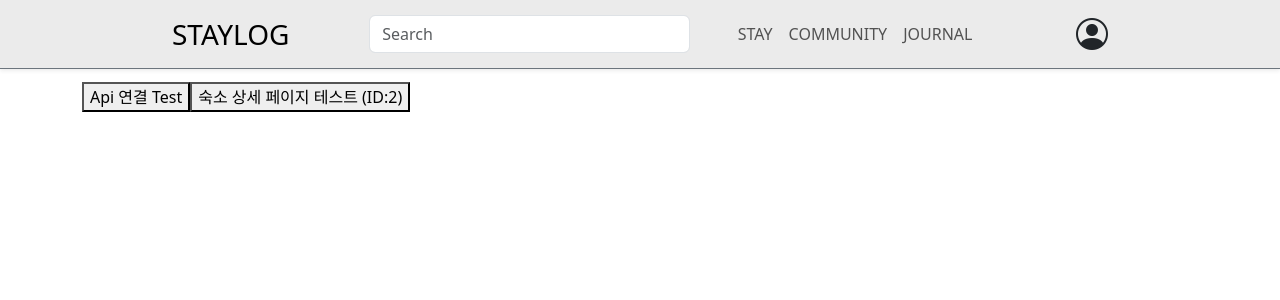
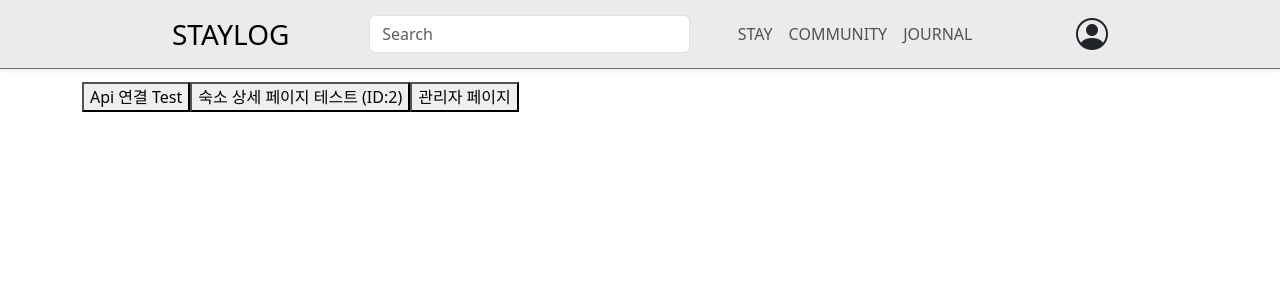
Before and after one commit to Acorn-Team-404/Staylog_Frontend, a React (Vite) app in the folder staylog-frontend/: page /login in a window 1280 px wide. Shown: the top 300 px of the page. Built offline with nearby package versions, Linux system fonts and the light colour scheme.

Commit message:
[추가] 메인페이지에 관리자페이지 접근 버튼 추가

```diff
--- a/staylog-frontend/src/global/pages/Home.tsx
+++ b/staylog-frontend/src/global/pages/Home.tsx
@@ -27,6 +27,7 @@ function Home() {
       <button onClick={goToAccommodationDetail}>
         숙소 상세 페이지 테스트 (ID:2)
       </button>
+      <button onClick={()=>navigate("/admin")}>관리자 페이지</button>
     </>
   );
 }
```
